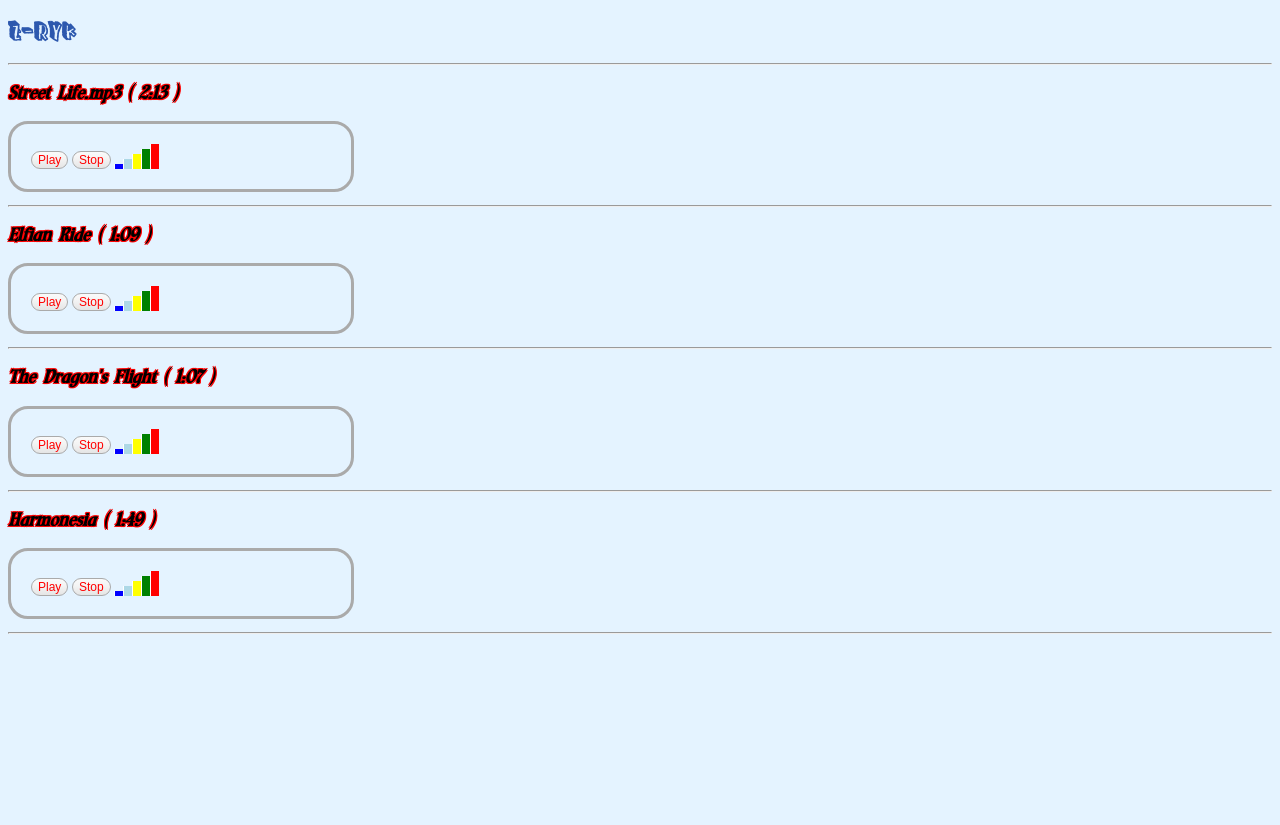
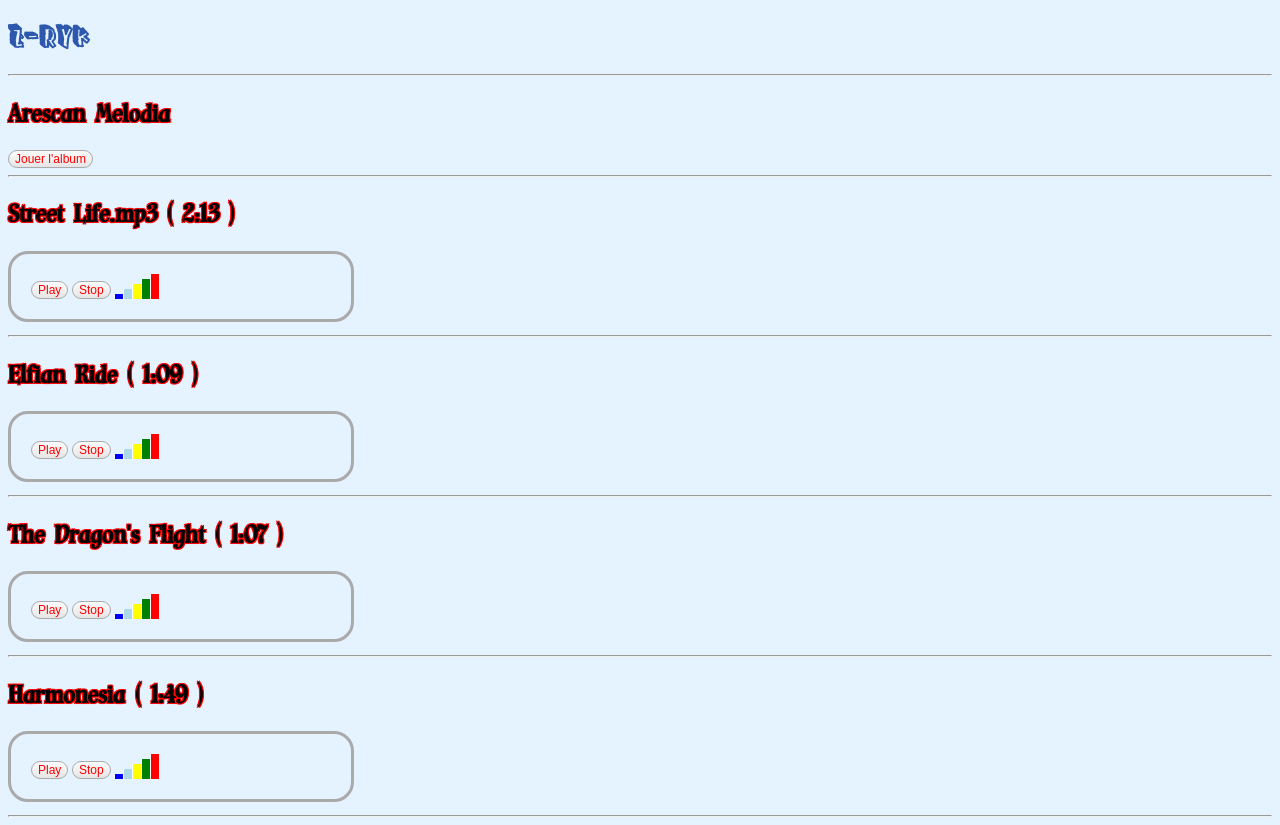
Before and after one commit to Taikinowa/Urban-Boy-artiste, a plain HTML site: page index.html in a window 1280 px wide. Before the commit the page ends 800 px from the top, so only its background shows below. Drawn offline with Linux system fonts and the light colour scheme.

Commit message:
Update index.html

```diff
--- a/index.html
+++ b/index.html
@@ -11,6 +11,18 @@
 <body>
   <h1>Z-Ryk</h1>
 <hr>
+<h2 class="album">Arescan Melodia</h2>
+<audio autoplay="false" id="ALBUM" src="Arescan Melodia.mp3">
+</audio>
+<input type="button" value="Jouer l'album" onclick="JouerSon()" />
+<script>
+function JouerSon()
+{
+    var sound = document.getElementById("ALBUM");
+    sound.play();
+}
+</script>
+<hr/>
 <p><h2>Street Life.mp3 ( 2:13 )</h2>
   <div id="divPlayer1">
       <audio id="audioPlayer1" ontimeupdate="update(this)">
@@ -206,16 +218,21 @@ font-size: 13px;
 h1
 {
 color: #2D58AE;
-font-size: 25px;
+font-size: 30px;
 font-family: Street;
 }
 
 h2
 {
-font-style: italic;
-font-family: Cavalier;
+font-family: Cavalier!important;
 text-shadow: red -1px 1px, red -1px -1px, red 1px 1px, red 1px -1px;
 color: black;
+font-size: 26px;
+}
+
+.album
+{
+color: darkskyblue;
 }
 
 hr
```
